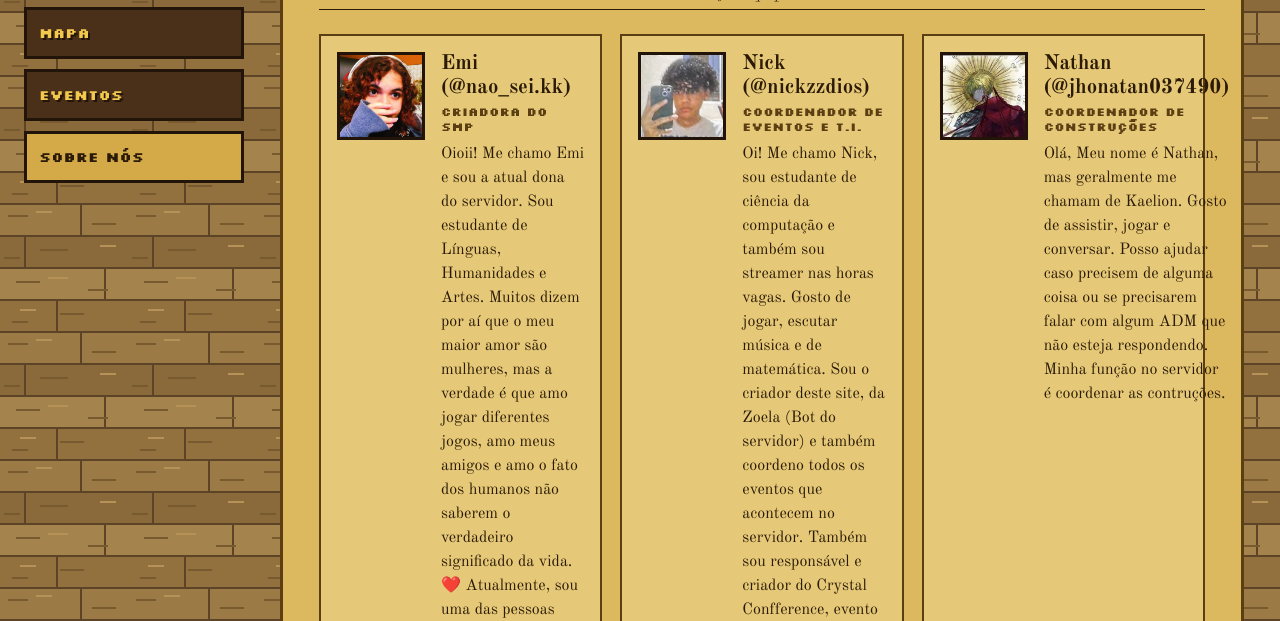
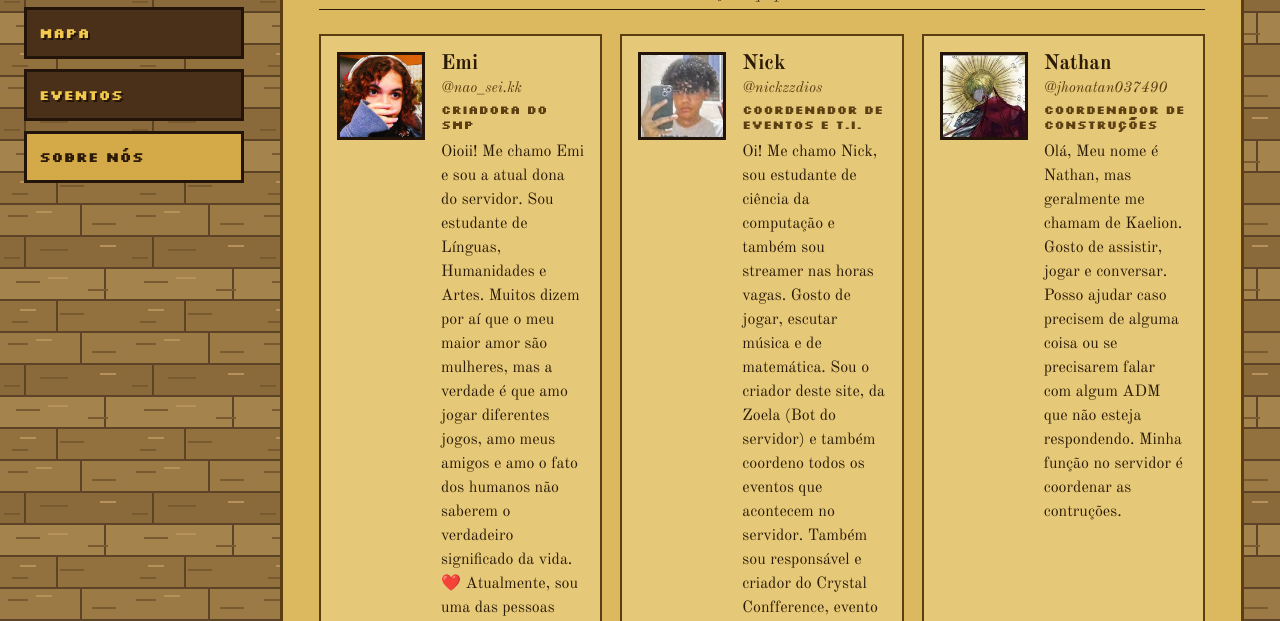
Before and after one commit to nicolasdiogenes/crystal-crown-site, a plain HTML site: page sobre.html in a window 1280 px wide. Shown: the part 179-800 px from the top of the page. Drawn offline with nearby package versions, Linux system fonts and the light colour scheme; a web font is replaced by a local one.

Commit message:
Atualização V1.01

```diff
--- a/sobre.css
+++ b/sobre.css
@@ -41,3 +41,13 @@
 .pg-card p { font-size: 1rem; line-height: 1.5; }
 
 @media (max-width: 760px) { .pg-papel { padding: 18px; } }
+
+.pg-card > div:last-child { min-width: 0; }
+.pg-card h3, .pg-card p, .pg-user { overflow-wrap: anywhere; }
+
+.pg-user {
+  display: block;
+  margin-top: 2px;
+  font: italic 400 .95rem 'Old Standard TT', serif;
+  color: #5b3f12;
+}
--- a/sobre.html
+++ b/sobre.html
@@ -46,7 +46,8 @@
           <article class="pg-card">
             <div class="pg-av"><img src="imagens/emi.jpeg" alt="Emi"></div>
             <div>
-              <h3>Emi (@nao_sei.kk) </h3>
+              <h3>Emi</h3>
+              <span class="pg-user">@nao_sei.kk</span>
               <span class="pg-cargo">CRIADORA DO SMP</span>
               <p>Oioii! Me chamo Emi e sou a atual dona do servidor. Sou estudante de Línguas, Humanidades e Artes. Muitos dizem por aí que o meu maior amor são mulheres, mas a verdade é que amo jogar diferentes jogos, amo meus amigos e amo o fato dos humanos não saberem o verdadeiro significado da vida. ❤️
 Atualmente, sou uma das pessoas menos disponíveis da equipe, junto com o Nick. Ainda assim, estaremos sempre disponíveis para atender a tickets, marcações e mensagens no privado.
@@ -58,7 +59,8 @@ Caso goste do meu trabalho ou tenha alguma dúvida, lembre-se de que estou sempr
           <article class="pg-card">
             <div class="pg-av"><img src="imagens/nick.jpeg" alt="Nick"></div>
             <div>
-              <h3>Nick (@nickzzdios)</h3>
+              <h3>Nick</h3>
+              <span class="pg-user">@nickzzdios</span>
               <span class="pg-cargo">COORDENADOR DE EVENTOS E T.I.</span>
               <p>Oi! Me chamo Nick, sou estudante de ciência da computação e também sou streamer nas horas vagas. Gosto de jogar, escutar música e de matemática. Sou o criador deste site, da Zoela (Bot do servidor) e também coordeno todos os eventos que acontecem no servidor. Também sou responsável e criador do Crystal Confference, evento onde analiso e discutimos sobre futuros addons para o servidor do Minecraft. Também faço parte da equipe de atendimento nos tickets do servidor. Caso precisar de mim, só criar um ticket que eu te ajudo! :D</p>
             </div>
@@ -67,7 +69,8 @@ Caso goste do meu trabalho ou tenha alguma dúvida, lembre-se de que estou sempr
           <article class="pg-card">
             <div class="pg-av"><img src="imagens/kaelion.jpeg" alt="Nathan"></div>
             <div>
-              <h3>Nathan (@jhonatan037490) </h3>
+              <h3>Nathan</h3>
+              <span class="pg-user">@jhonatan037490</span>
               <span class="pg-cargo">COORDENADOR DE CONSTRUÇÕES</span>
               <p>Olá, Meu nome é Nathan, mas geralmente me chamam de Kaelion. Gosto de assistir, jogar e conversar. Posso ajudar caso precisem de alguma coisa ou se precisarem falar com algum ADM que não esteja respondendo. Minha função no servidor é coordenar as contruções.</p>
             </div>
@@ -76,7 +79,8 @@ Caso goste do meu trabalho ou tenha alguma dúvida, lembre-se de que estou sempr
             <article class="pg-card">
             <div class="pg-av"><img src="imagens/luiz.jpeg" alt="Luiz"></div>
             <div>
-              <h3>Luiz (@luix.dubs) </h3>
+              <h3>Luiz</h3>
+              <span class="pg-user">@luix.dubs</span>
               <span class="pg-cargo">AUXILIAR DE EVENTOS</span>
               <p>Prazer, meu nome é Luiz, sou um dos adms do servidor, gosto de jogar de tudo e mais um pouco. Adoro conversar com meus amigos e com certeza se vocês forem conversar comigo, a maioria das palavras serão memes, e adoro meu irmão.
   Estou sempre disponível em finais de semana (estudo nos dias úteis), adoraria ajudar vocês com problemas no servidor. Atualmente, estou como auxiliar de eventos realizando a maioria das apresentações que tem no CCA (Crystal Crown Award) ou ajudando em qualquer outro evento.</p>
```
Also changed, not shown: reino.html (+1 -2 lines).
